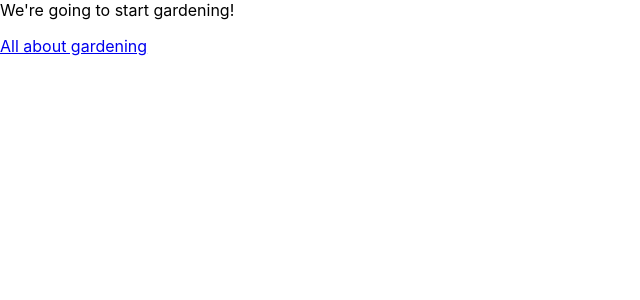
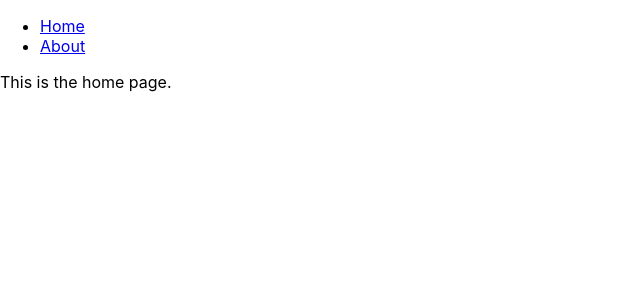
Before and after one commit to dkhomenko/react-garden, a React app: page / in a window 1280 px wide. Shown: the top 300 px of the page, without its empty margins (0-640 px from the left). Built offline with nearby package versions, Linux system fonts and the light colour scheme.

Commit message:
Basic routing.

```diff
--- /dev/null
+++ b/src/components/App.js
@@ -0,0 +1,12 @@
+import React from 'react';
+import Header from './Header'
+import Main from './Main'
+
+const App = () => (
+    <div>
+      <Header />
+      <Main />
+    </div>
+)
+
+export default App;
--- /dev/null
+++ b/src/components/Header.js
@@ -0,0 +1,15 @@
+import React from 'react';
+import { Link } from 'react-router-dom'
+
+const Header = () => (
+  <header>
+    <nav>
+      <ul>
+        <li><Link to='/'>Home</Link></li>
+        <li><Link to='/about'>About</Link></li>
+      </ul>
+    </nav>
+  </header>
+)
+
+export default Header;
--- a/src/components/Home.css
+++ /dev/null
@@ -1,32 +0,0 @@
-.App {
-  text-align: center;
-}
-
-.App-logo {
-  animation: App-logo-spin infinite 20s linear;
-  height: 40vmin;
-}
-
-.App-header {
-  background-color: #282c34;
-  min-height: 100vh;
-  display: flex;
-  flex-direction: column;
-  align-items: center;
-  justify-content: center;
-  font-size: calc(10px + 2vmin);
-  color: white;
-}
-
-.App-link {
-  color: #61dafb;
-}
-
-@keyframes App-logo-spin {
-  from {
-    transform: rotate(0deg);
-  }
-  to {
-    transform: rotate(360deg);
-  }
-}
--- a/src/components/Home.js
+++ /dev/null
@@ -1,16 +0,0 @@
-import React, { Component } from 'react';
-import './Home.css';
-import { Link } from 'react-router-dom';
-
-class Home extends Component {
-  render() {
-    return (
-      <div>
-        <div onClick={this.props.onClick}>We're going to start {this.props.title}!</div>
-        <p><Link to="/about">All about gardening</Link></p>
-      </div>
-    );
-  }
-}
-
-export default Home;
--- /dev/null
+++ b/src/components/Main.js
@@ -0,0 +1,15 @@
+import React from 'react';
+import { Route, Switch } from 'react-router-dom';
+import HomePage from './home/HomePage'
+import AboutPage from './about/AboutPage'
+
+const Main = () => (
+    <main>
+        <Switch>
+            <Route exact path='/' component={HomePage}/>
+            <Route path='/about' component={AboutPage}/>
+        </Switch>
+    </main>
+)
+
+export default Main;
--- /dev/null
+++ b/src/components/about/AboutPage.js
@@ -0,0 +1,13 @@
+import React, { Component } from 'react';
+
+class AboutPage extends Component {
+  render() {
+    return (
+      <div>
+        This is the about page.
+      </div>
+    );
+  }
+}
+
+export default AboutPage;
--- /dev/null
+++ b/src/components/home/HomePage.js
@@ -0,0 +1,13 @@
+import React, { Component } from 'react';
+
+class HomePage extends Component {
+  render() {
+    return (
+      <div>
+        This is the home page.
+      </div>
+    );
+  }
+}
+
+export default HomePage;
--- a/src/index.js
+++ b/src/index.js
@@ -1,30 +1,16 @@
 import React from 'react';
 import ReactDOM from 'react-dom';
-import { BrowserRouter, Route } from 'react-router-dom';
-import './index.css';
-import Home from './components/Home';
+import { BrowserRouter } from 'react-router-dom';
 import * as serviceWorker from './serviceWorker';
 
-let model = { title: "gardening" };
+import './index.css';
+import App from './components/App'
 
-function HomePage() {
-    return <Home title={model.title} onClick={() => { model.title = model.title + '!'; render(); } } />;
-}
-
-function AboutPage() {
-    return <div>All about gardening!</div>;
-}
-
-function render() {
-    ReactDOM.render(
-        <BrowserRouter>
-            <React.Fragment>
-                <Route exact path="/" component={HomePage} />
-                <Route path="/about" component={AboutPage} />
-            </React.Fragment>
-        </BrowserRouter>, document.getElementById('root'));
-}
-render();
+ReactDOM.render((
+    <BrowserRouter>
+        <App />
+    </BrowserRouter>
+), document.getElementById('root'));
 // If you want your app to work offline and load faster, you can change
 // unregister() to register() below. Note this comes with some pitfalls.
 // Learn more about service workers: http://bit.ly/CRA-PWA
```
Also changed, not shown: 2 other files (tests, documents, lock files or other folders).
